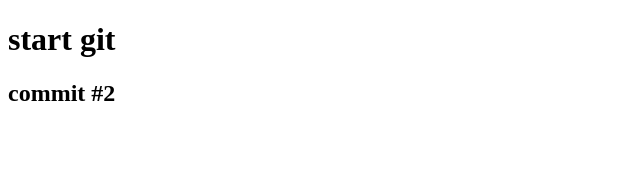
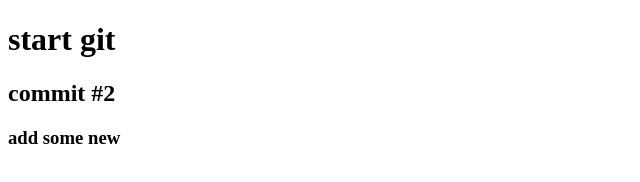
Before and after one commit to igorelyiw/testgit, a plain HTML site: page index.html in a window 1280 px wide. Shown: the whole page, without its empty margins (0-640 px from the left). Drawn offline with Linux system fonts and the light colour scheme.

```diff
--- a/index.html
+++ b/index.html
@@ -9,6 +9,7 @@
 <body>
     <h1>start git</h1>
     <h2>commit #2</h2>
+    <h3>add some new</h3>
 
 
 
```
